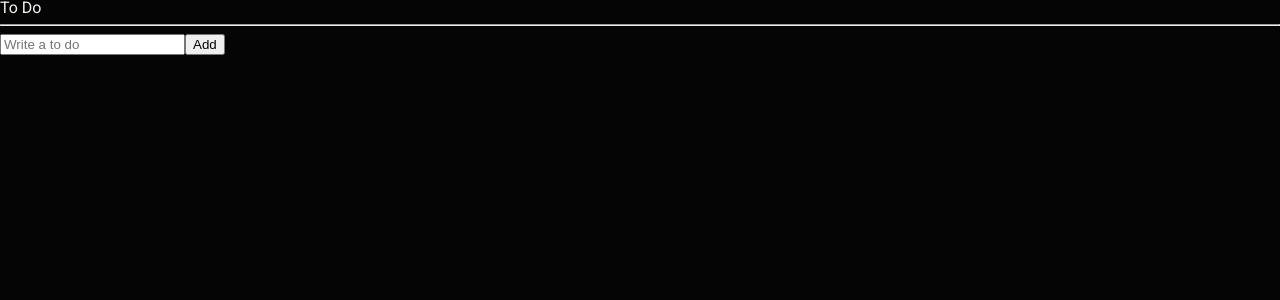
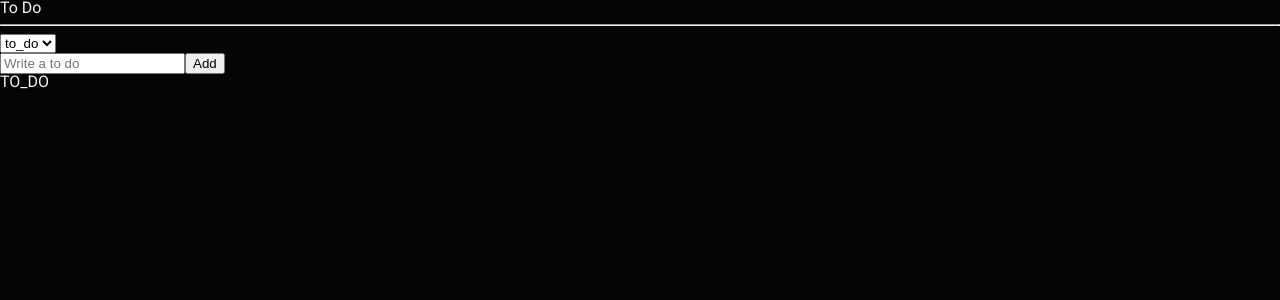
Before and after one commit to hyesuhong/checklist, a React (Create React App) app: page / in a window 1280 px wide. Shown: the top 300 px of the page. Built offline with nearby package versions, Linux system fonts and the light colour scheme.

Commit message:
practise selector, enum of atom

```diff
--- a/src/atoms.tsx
+++ b/src/atoms.tsx
@@ -1,13 +1,44 @@
-import { atom } from 'recoil';
+import { atom, selector } from 'recoil';
 
 /* ts에게 한정된 데이터만 받는다고 알려주고 싶다면 category처럼! */
+// type은 복사 붙여넣기를 안하게 해주는 변수? 같은 것. 다른 파일에서는 접근할 수 없음
+// type categories = 'DONE' | 'DOING' | 'TO_DO';
+
+// 다른 파일에서도 사용할 수 있는 것은 enum
+// 기본으로 리턴하는 값은 순서(숫자). 다른 값을 원한다면 = '원하는 값'을 해줘야 함.
+export enum Categories {
+	'TO_DO' = 'TO_DO',
+	'DOING' = 'DOING',
+	'DONE' = 'DONE',
+}
+
 export interface IToDos {
 	text: string;
 	id: number;
-	category: 'DONE' | 'DOING' | 'TO_DO';
+	category: Categories;
 }
+
+export const categoryState = atom<Categories>({
+	key: 'category',
+	default: Categories.TO_DO,
+});
 
 export const toDoState = atom<IToDos[]>({
 	key: 'toDo',
 	default: [],
 });
+
+/* selector : atom의 output을 변형시키는 도구 */
+export const toDoSelector = selector({
+	key: 'toDoSelector',
+	get: ({ get }) => {
+		const toDos = get(toDoState);
+		const category = get(categoryState);
+		return toDos.filter((toDo) => toDo.category === category);
+		// return [
+		// 	toDos.filter((toDo) => toDo.category === 'TO_DO'),
+		// 	toDos.filter((toDo) => toDo.category === 'DOING'),
+		// 	toDos.filter((toDo) => toDo.category === 'DONE'),
+		// ];
+	},
+});
--- a/src/components/CreateToDo.tsx
+++ b/src/components/CreateToDo.tsx
@@ -1,6 +1,6 @@
 import { useForm } from 'react-hook-form';
-import { useSetRecoilState } from 'recoil';
-import { toDoState } from '../atoms';
+import { useRecoilValue, useSetRecoilState } from 'recoil';
+import { categoryState, toDoState } from '../atoms';
 
 /* react hook form -> 여러 인풋을 사용할 때 좋은 라이브러리. validation을 하기 편함 */
 interface IForm {
@@ -9,7 +9,8 @@
 
 function CreateToDo() {
 	/* useState와 비슷한 형태로 사용할 수 있음 */
-	const modifier = useSetRecoilState(toDoState);
+	const setToDos = useSetRecoilState(toDoState);
+	const category = useRecoilValue(categoryState);
 	/*
   - register을 사용하면 기존에 useState, onChange 등을 사용해서 관리하던 것들을 해결해줌
   - ...register('toDo') : es6. register함수가 리턴하는 객체를 인풋에 props로 전달
@@ -20,8 +21,8 @@
   */
 	const { register, handleSubmit, setValue } = useForm<IForm>();
 	const onValid = ({ toDo }: IForm) => {
-		modifier((prev) => [
-			{ text: toDo, id: Date.now(), category: 'TO_DO' },
+		setToDos((prev) => [
+			{ text: toDo, id: Date.now(), category: category },
 			...prev,
 		]);
 		setValue('toDo', '');
--- a/src/components/ToDo.tsx
+++ b/src/components/ToDo.tsx
@@ -1,6 +1,6 @@
 import React from 'react';
 import { useSetRecoilState } from 'recoil';
-import { IToDos, toDoState } from '../atoms';
+import { Categories, IToDos, toDoState } from '../atoms';
 
 function ToDo({ text, category, id }: IToDos) {
 	const setToDos = useSetRecoilState(toDoState);
@@ -21,18 +21,18 @@
 	return (
 		<li>
 			<span>{text}</span>
-			{category !== 'DONE' && (
-				<button onClick={onClick} name='DONE'>
+			{category !== Categories.DONE && (
+				<button onClick={onClick} name={Categories.DONE}>
 					Done
 				</button>
 			)}
-			{category !== 'DOING' && (
-				<button onClick={onClick} name='DOING'>
+			{category !== Categories.DOING && (
+				<button onClick={onClick} name={Categories.DOING}>
 					Doing
 				</button>
 			)}
-			{category !== 'TO_DO' && (
-				<button onClick={onClick} name='TO_DO'>
+			{category !== Categories.TO_DO && (
+				<button onClick={onClick} name={Categories.TO_DO}>
 					To Do
 				</button>
 			)}
--- a/src/components/ToDoList.tsx
+++ b/src/components/ToDoList.tsx
@@ -1,17 +1,34 @@
-import { useRecoilValue } from 'recoil';
-import { toDoState } from '../atoms';
+import React from 'react';
+import { useRecoilState, useRecoilValue } from 'recoil';
+import { Categories, categoryState, toDoSelector } from '../atoms';
 import CreateToDo from './CreateToDo';
 import ToDo from './ToDo';
 
 function ToDoList() {
-	const toDos = useRecoilValue(toDoState);
+	// const [toDo, doing, done] = useRecoilValue(toDoSelector);
+	const toDos = useRecoilValue(toDoSelector);
+	const [category, setCategory] = useRecoilState(categoryState);
+	const onInput = (event: React.FormEvent<HTMLSelectElement>) => {
+		setCategory(event.currentTarget.value as any);
+	};
+
 	return (
 		<div>
 			<h1>To Do</h1>
 			<hr />
+			<form>
+				<select value={category} onInput={onInput}>
+					{Object.values(Categories).map((cate) => (
+						<option value={cate} key={cate}>
+							{cate.toLowerCase()}
+						</option>
+					))}
+				</select>
+			</form>
 			<CreateToDo />
+			<h2>{Categories[category]}</h2>
 			<ul>
-				{toDos.map((toDo) => (
+				{toDos?.map((toDo) => (
 					<ToDo key={toDo.id} {...toDo} />
 				))}
 			</ul>
```
